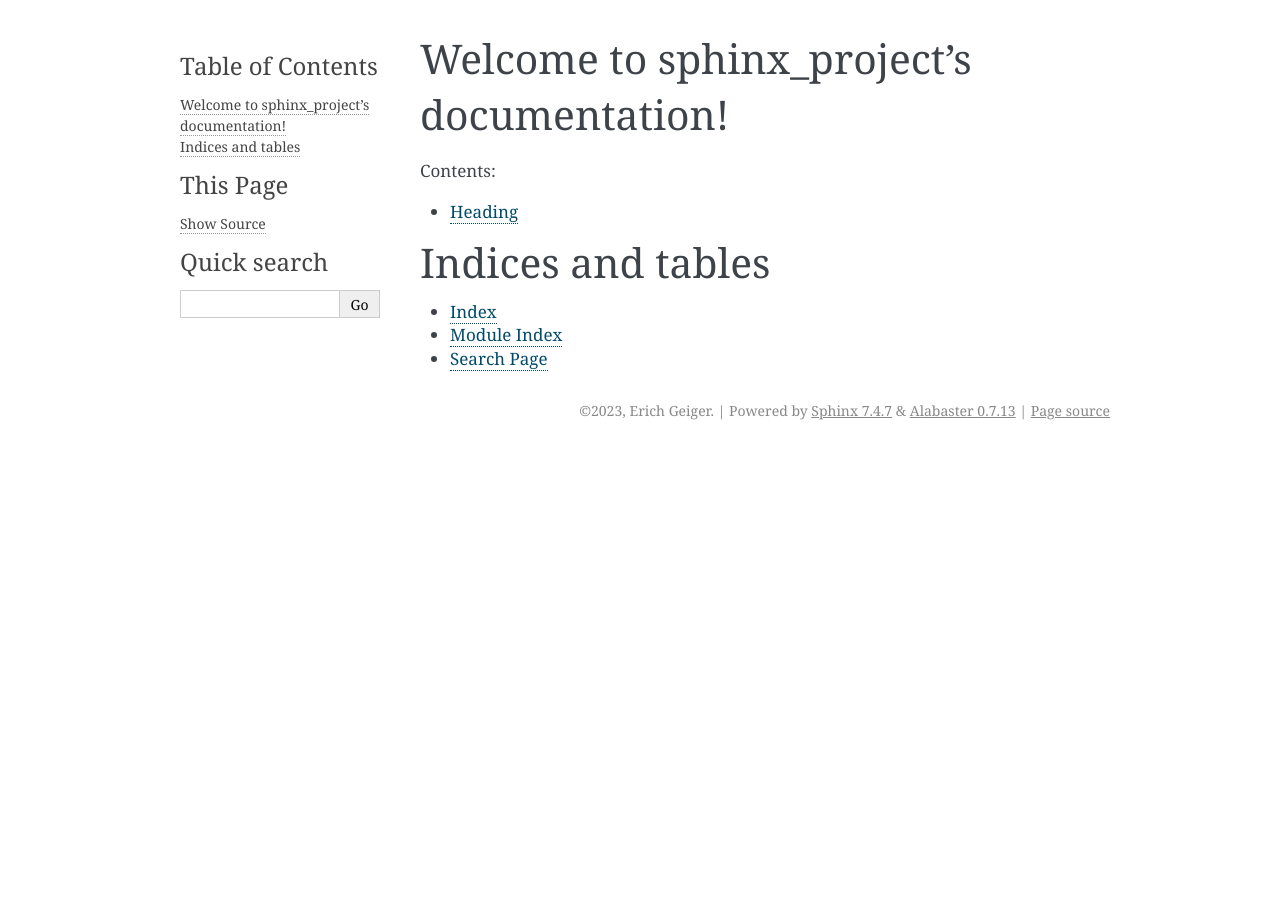
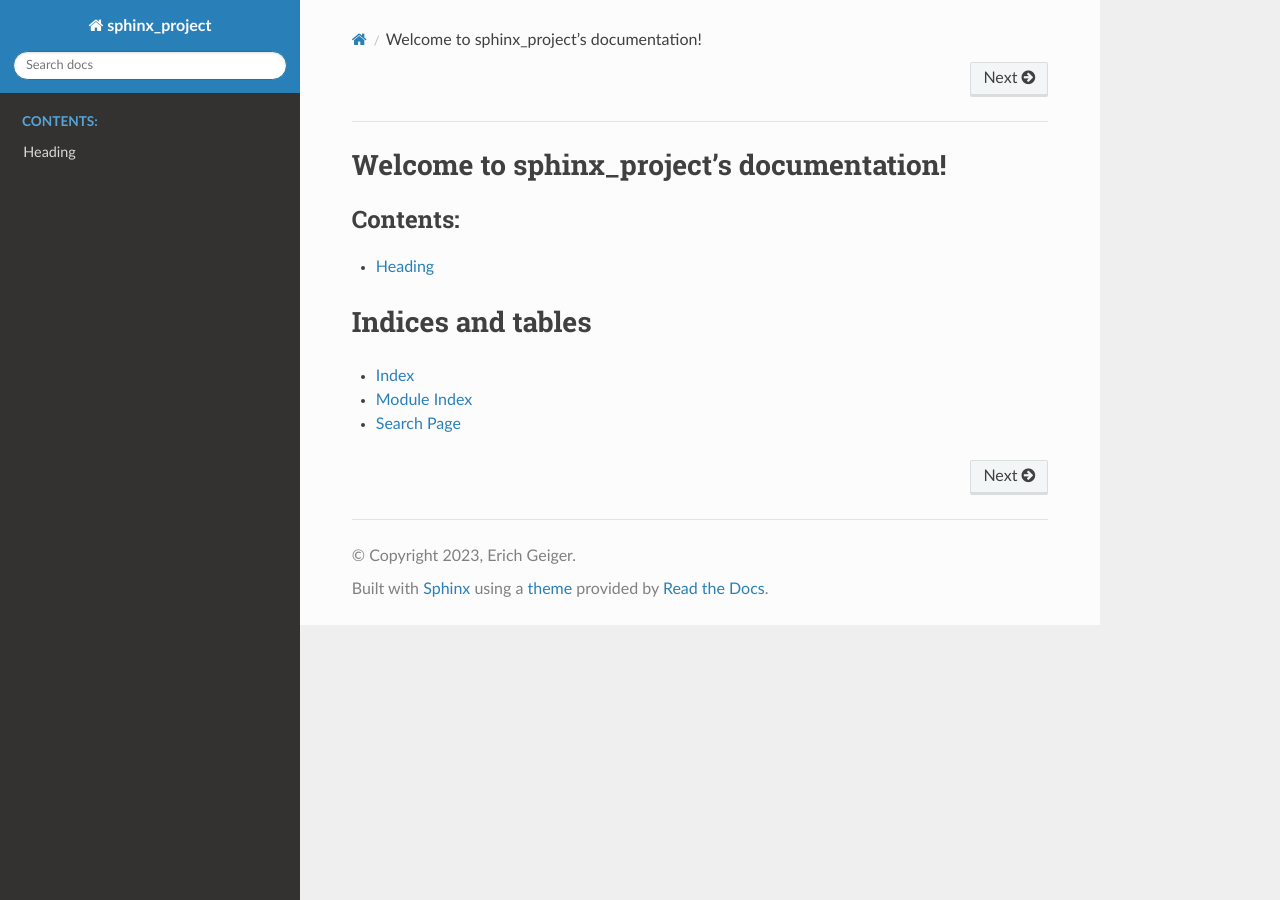
Before and after one commit to ergg/sphinx_project, a Sphinx documentation site: the page built from docs/index.rst, in a window 1280 px wide. Built offline with Sphinx 7.4.7 and the Read the Docs theme 2.0.0, drawn with Linux system fonts in a browser that asks for light colours.

Commit message:
change extensions

```diff
--- a/docs/conf.py
+++ b/docs/conf.py
@@ -25,12 +25,14 @@
 # https://www.sphinx-doc.org/en/master/usage/configuration.html#general-configuration
 
 extensions = [
-    'sphinx.ext.duration',
-    'sphinx.ext.doctest',
+    'sphinx.ext.intersphinx',
     'sphinx.ext.autodoc',
     'sphinx.ext.autosummary',
-    'sphinx.ext.intersphinx',
+    'sphinx.ext.mathjax',
+    'sphinx.ext.viewcode',
+    'sphinx_rtd_theme',
 ]
+
 intersphinx_mapping = {
     'python': ('https://docs.python.org/3/', None),
     'sphinx': ('https://www.sphinx-doc.org/en/master/', None),
@@ -46,8 +48,8 @@
 # -- Options for HTML output -------------------------------------------------
 # https://www.sphinx-doc.org/en/master/usage/configuration.html#options-for-html-output
 
-html_theme = 'alabaster'
-#html_theme = 'sphinx_rtd_theme'
+#html_theme = 'alabaster'
+html_theme = 'sphinx_rtd_theme'
 # html_static_path = ['_static']
 # html_css_files = ['css/custom.css']
 # html_logo = '_static/logo.png'
```
